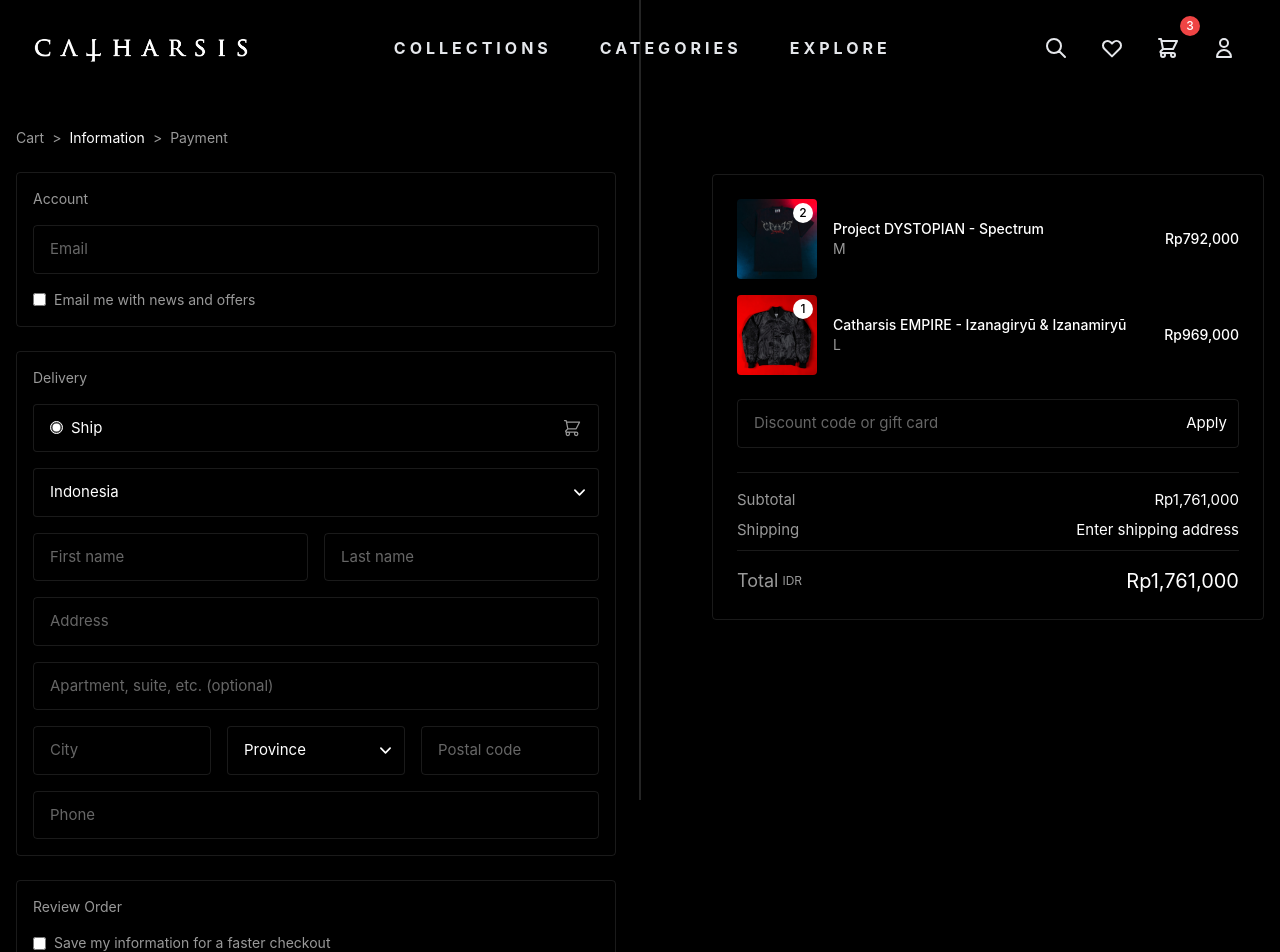
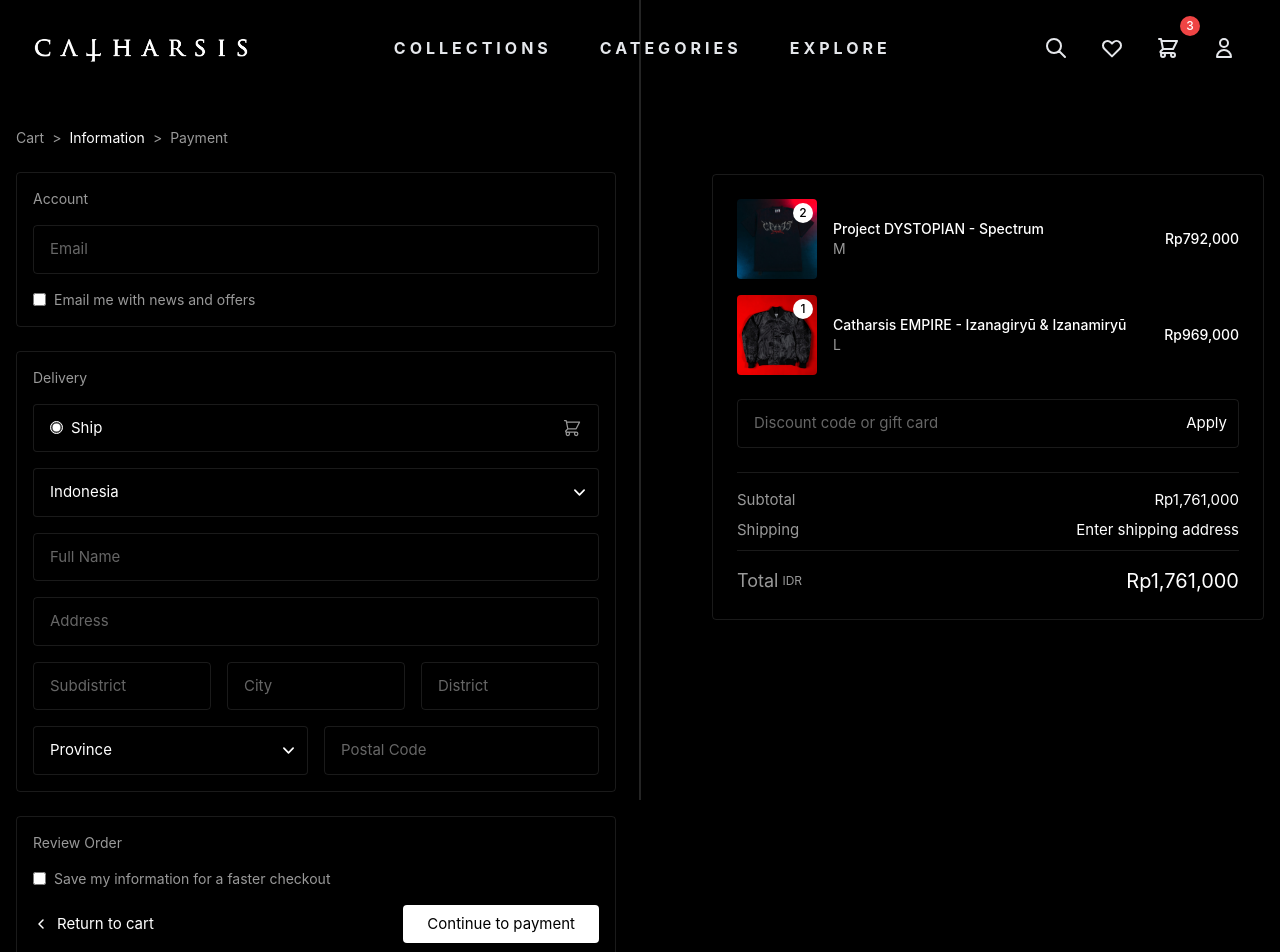
Before and after one commit to gayubrw/catharsis_empire2, a Vue app in the folder vue/: page /checkout in a window 1280 px wide. Shown: the top 952 px of the page. Built offline with nearby package versions, Linux system fonts and the light colour scheme.

Commit message:
update checkout view

```diff
--- a/vue/src/views/checkoutView.vue
+++ b/vue/src/views/checkoutView.vue
@@ -49,6 +49,7 @@
 
                         <!-- Address Form -->
                         <div class="space-y-4 mt-4">
+                            <!-- Country Selection -->
                             <select
                                 v-model="formData.country"
                                 class="w-full bg-transparent border border-white/10 rounded px-4 py-3 text-white"
@@ -56,21 +57,15 @@
                                 <option value="ID">Indonesia</option>
                             </select>
 
-                            <div class="grid grid-cols-2 gap-4">
+                            <!-- Name -->
                             <input
                                 type="text"
-                                    placeholder="First name"
-                                    v-model="formData.firstName"
-                                    class="bg-transparent border border-white/10 rounded px-4 py-3 text-white placeholder:text-white/40"
+                                placeholder="Full Name"
+                                v-model="formData.name"
+                                class="w-full bg-transparent border border-white/10 rounded px-4 py-3 text-white placeholder:text-white/40"
                             />
-                                <input
-                                    type="text"
-                                    placeholder="Last name"
-                                    v-model="formData.lastName"
-                                    class="bg-transparent border border-white/10 rounded px-4 py-3 text-white placeholder:text-white/40"
-                                />
-                            </div>
 
+                            <!-- Address -->
                             <input
                                 type="text"
                                 placeholder="Address"
@@ -78,20 +73,30 @@
                                 class="w-full bg-transparent border border-white/10 rounded px-4 py-3 text-white placeholder:text-white/40"
                             />
 
+                            <!-- Subdistrict, City, District Grid -->
+                            <div class="grid grid-cols-3 gap-4">
                                 <input
                                     type="text"
-                                placeholder="Apartment, suite, etc. (optional)"
-                                v-model="formData.addressDetail"
+                                    placeholder="Subdistrict"
+                                    v-model="formData.subdistrict"
                                     class="w-full bg-transparent border border-white/10 rounded px-4 py-3 text-white placeholder:text-white/40"
                                 />
-
-                            <div class="grid grid-cols-3 gap-4">
                                 <input
                                     type="text"
                                     placeholder="City"
                                     v-model="formData.city"
                                     class="w-full bg-transparent border border-white/10 rounded px-4 py-3 text-white placeholder:text-white/40"
                                 />
+                                <input
+                                    type="text"
+                                    placeholder="District"
+                                    v-model="formData.district"
+                                    class="w-full bg-transparent border border-white/10 rounded px-4 py-3 text-white placeholder:text-white/40"
+                                />
+                            </div>
+
+                            <!-- Province and Postal Code -->
+                            <div class="grid grid-cols-2 gap-4">
                                 <select
                                     v-model="formData.province"
                                     class="w-full bg-transparent border border-white/10 rounded px-4 py-3 text-white"
@@ -103,18 +108,11 @@
                                 </select>
                                 <input
                                     type="text"
-                                    placeholder="Postal code"
+                                    placeholder="Postal Code"
                                     v-model="formData.postalCode"
                                     class="w-full bg-transparent border border-white/10 rounded px-4 py-3 text-white placeholder:text-white/40"
                                 />
                             </div>
-
-                            <input
-                                type="tel"
-                                placeholder="Phone"
-                                v-model="formData.phone"
-                                class="w-full bg-transparent border border-white/10 rounded px-4 py-3 text-white placeholder:text-white/40"
-                            />
                         </div>
                     </div>
 
```
Lines whose indentation alone changed are shown as unchanged.
